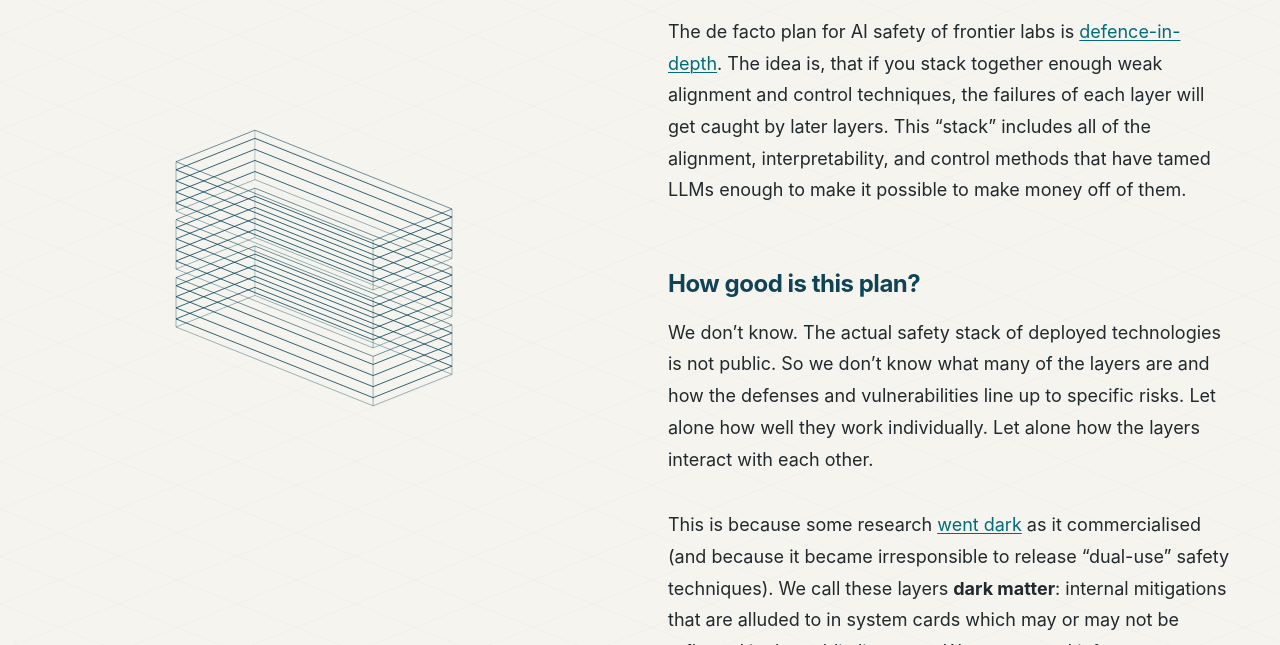
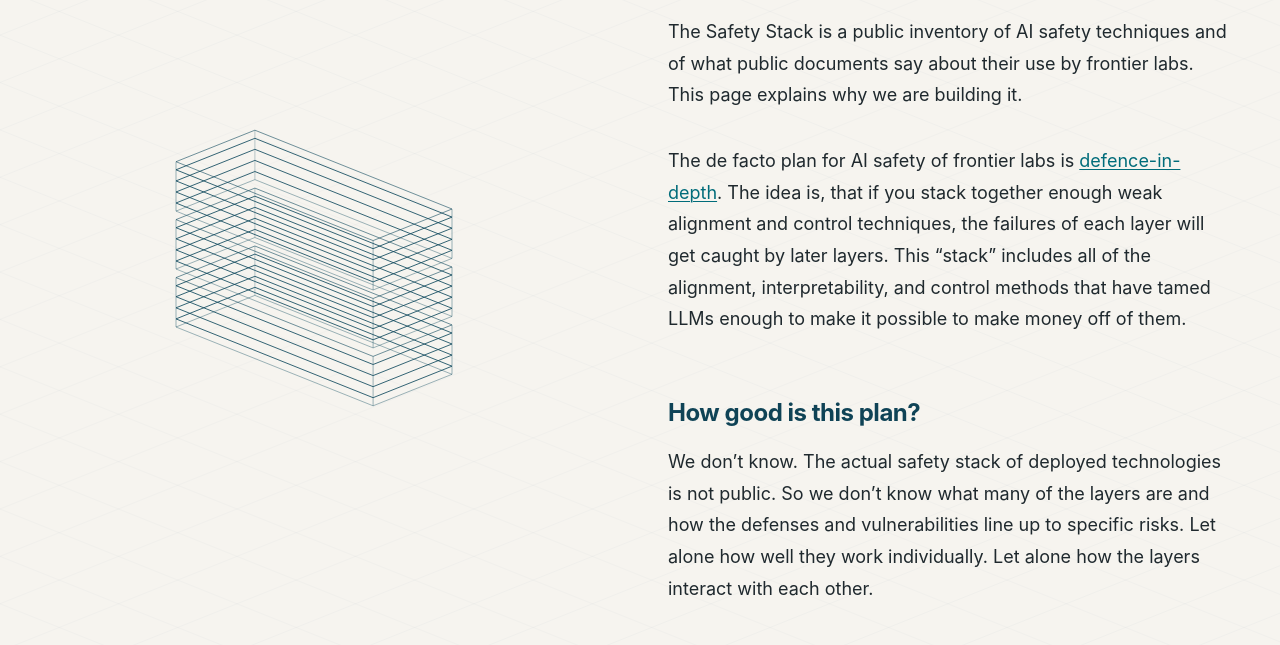
Before and after one commit to thesafetystack/website, a plain HTML site: page why.html in a window 1280 px wide. Shown: the part 155-800 px from the top of the page. Drawn offline with Linux system fonts and the light colour scheme.

Commit message:
Why Stack?: open with what the project is
A lead paragraph under the heading, in the page's body style, says that The
Safety Stack is a public inventory of AI safety techniques and of what public
documents say about their use by frontier labs, and that the page explains
why it is being built.

Co-Authored-By: Claude Opus 5.5 <noreply@anthropic.com>

```diff
--- a/why.html
+++ b/why.html
@@ -82,6 +82,7 @@
 
     <div style="min-width:0;{{ textStyle }}">
       <h1 style="margin:0 0 20px;font-size:clamp(32px,3.4vw,46px);line-height:1.08;font-weight:700;color:var(--heading,#114b5f)">Why Stack?</h1>
+      <p style="margin:0 0 34px;{{ argStyle }}">The Safety Stack is a public inventory of AI safety techniques and of what public documents say about their use by frontier labs. This page explains why we are building it.</p>
       <p style="margin:0 0 64px;{{ argStyle }}"><span data-s="m0">The de facto plan for AI safety of frontier labs is <a href="https://www.far.ai/blog/defense-in-depth" target="_blank" rel="noopener">defence-in-depth</a>.</span> <span data-s="t1">The idea is, that if you stack together enough weak alignment and control techniques, the failures of each layer will get caught by later layers.</span> <span data-s="t2">This “stack” includes all of the alignment, interpretability, and control methods that have tamed LLMs enough to make it possible to make money off of them.</span></p>
 
       <h2 data-s="h" style="margin:0 0 18px;font-size:24px;line-height:1.2;font-weight:700;color:var(--heading,#114b5f)">How good is this plan?</h2>
```
